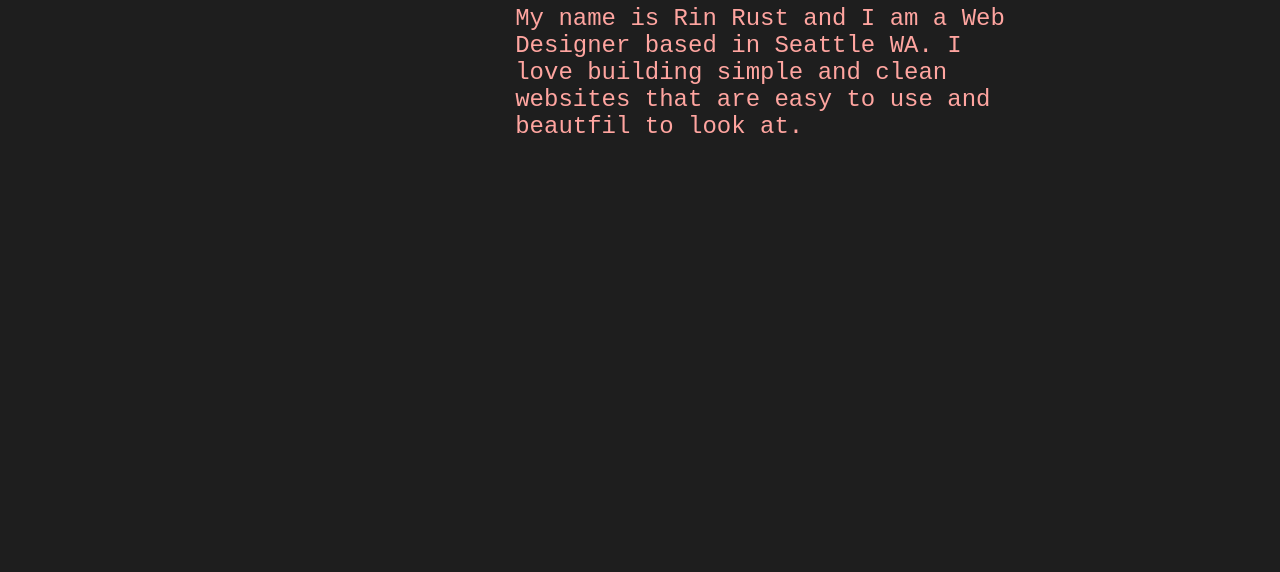
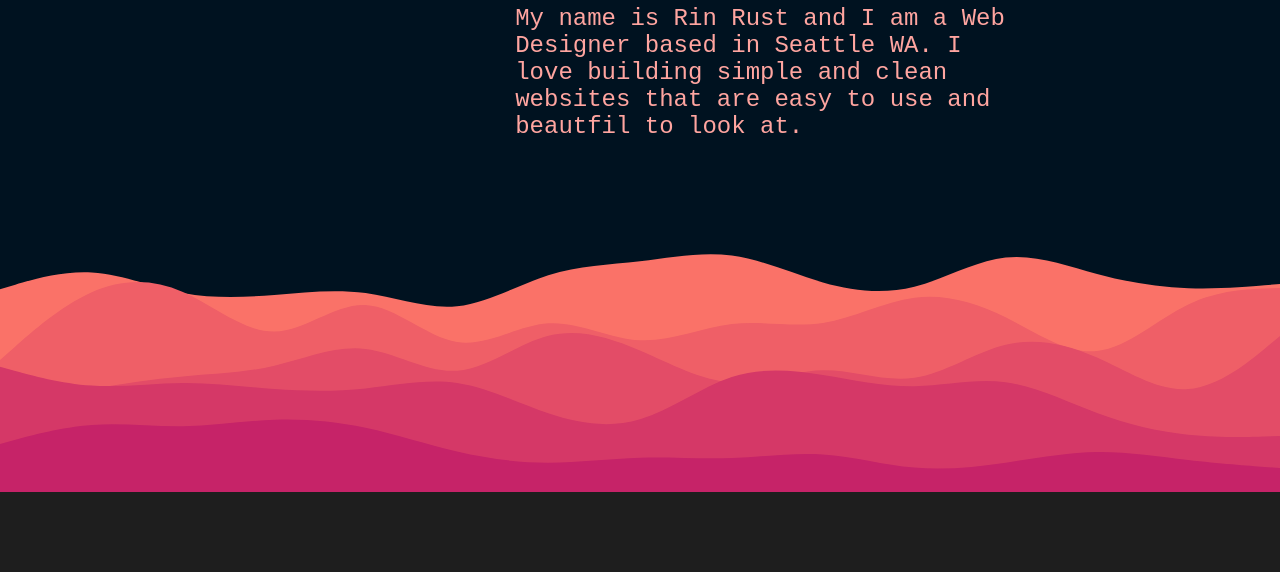
Before and after one commit to Renee-Rust-Personal-Website/personal-website, a plain HTML site: page Testing/test.html in a window 1280 px wide. Shown: the part 228-800 px from the top of the page. Drawn offline with Linux system fonts and the light colour scheme.

Commit message:
applying final edits for the day

```diff
--- a/Testing/teststylemain.css
+++ b/Testing/teststylemain.css
@@ -3,13 +3,13 @@
   padding: 0;
 }
 
-body {
+  body {
   aspect-ratio: 960/300;
   width: 100%;
   background-repeat: no-repeat;
-  background-position: center;
+  background-position: fixed;
   background-size: cover;
-  background-image: url('lay');
+  background-image: url('waves.svg');
 }
 
 .grid {
```
Also changed, not shown: Testing/waves.svg (added).
